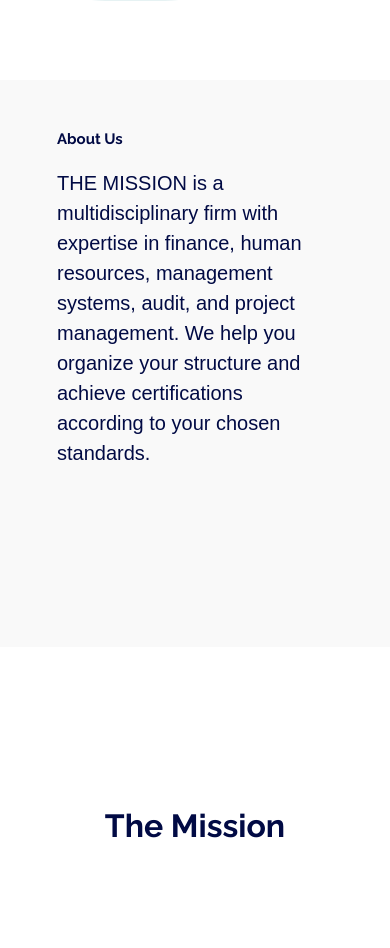
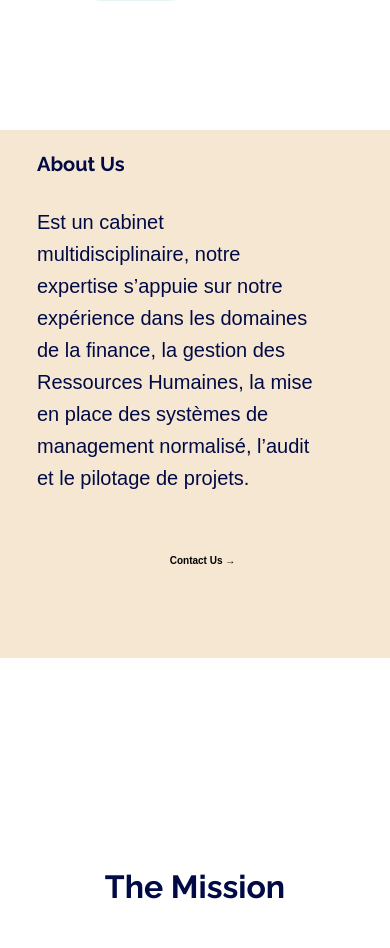
Before and after one commit to Lunix07/Themission-website, a PHP site: page / in a window 390 px wide. Shown: the part 799-1747 px from the top of the page. Run offline with PHP 8.4, Linux system fonts and the light colour scheme; some web fonts are replaced.

Commit message:
about us section modification

```diff
--- a/assets/css/index.css
+++ b/assets/css/index.css
@@ -719,6 +719,89 @@
 	}
 }
 
+.closer-title {
+  font-size: 3rem;
+  text-align: left;
+  font-weight: bold;
+}
+
+.hero-caption {
+  width: 50%;
+  padding: 22px;
+  background-color: #f5e7d1; /* Light beige background */
+  display: flex;
+  flex-direction: column;
+  justify-content: center;
+  height: 100%; /* Ensure alignment */
+  opacity: 0; /* Hide initially */
+  transition: opacity 0.6s ease-in-out; /* Smooth fade-in effect */
+}
+
+.hero-caption[data-aos="fade-up"] {
+  opacity: 1; /* Ensure it appears with animation */
+}
+
+.hero-caption p {
+  font-size: 1.1rem;
+  line-height: 1.6;
+  text-align: left;
+  color: #333;
+  margin-top: 20px;
+  flex-grow: 1;
+}
+
+.contact-us {
+  font-size: 1rem;
+  font-weight: bold;
+  text-decoration: none;
+  color: #000;
+  margin-top: 20px;
+  display: inline-block;
+}
+
+.slider-area {
+  padding: 50px 0;
+  background-color: #fff;
+}
+
+.slider-cap-wrapper {
+  display: flex;
+  justify-content: space-between;
+  align-items: stretch;
+  max-width: 1200px;
+  margin: 0 auto;
+  height: 100%;
+}
+
+.hero-img {
+  width: 50%;
+  overflow: hidden;
+}
+
+.hero-img img {
+  width: 100%;
+  height: 442px;
+  object-fit: cover;
+}
+
+@media (max-width: 767px) {
+  .slider-cap-wrapper {
+    flex-direction: column;
+    text-align: center;
+  }
+
+  .hero-caption, .hero-img {
+    width: 100%;
+  }
+
+  .closer-title {
+    font-size: 2rem;
+  }
+
+  .hero-caption p {
+    font-size: 1rem;
+  }
+}
 
   /*--------------------------------------------------------------
   # Clients Section
--- a/index.php
+++ b/index.php
@@ -122,98 +122,23 @@
             <!-- Single Slider -->
             <div class="single-slider">
                 <div class="slider-cap-wrapper">
-                    <div class="hero-caption">
-                        <!-- Section Title -->
-                        <h2 class="closer-title" data-aos="fade-up" data-aos-delay="100">About Us</h2>
-                        <!-- End Section Title -->
-                        <p data-aos="fade-up" data-aos-delay="200">
-                            THE MISSION is a multidisciplinary firm with expertise in finance, human resources, management systems, audit, and project management. We help you organize your structure and achieve certifications according to your chosen standards.
-                        </p>
-                    </div>
                     <div class="hero-img" data-aos="fade-up" data-aos-delay="300">
                         <img src="assets/img/identity.jpg" alt="About Us">
+                    </div>
+                    <div class="hero-caption" data-aos="fade-up" data-aos-delay="200">
+                        <!-- Section Title -->
+                        <h2 class="closer-title">About Us</h2>
+                        <!-- End Section Title -->
+                        <p>
+                            Est un cabinet multidisciplinaire, notre expertise s’appuie sur notre expérience dans les domaines de la finance, la gestion des Ressources Humaines, la mise en place des systèmes de management normalisé, l’audit et le pilotage de projets.
+                        </p>
+                        <a href="#contact" class="contact-us">Contact Us →</a>
                     </div>
                 </div>
             </div>
         </div>
     </div>
 </section>
-
-<style>
-/* About Section
---------------------------------------------------------------*/
-
-.closer-title {
-  margin-bottom: 20px; /* Adjust space below the title */
-  font-size: 2rem; /* Modern, clean font size */
-  text-align: left; /* Align text to the left for a modern look */
-  font-weight: bold; /* Bold title for emphasis */
-}
-
-.hero-caption p {
-  margin-top: 0; /* Remove top margin for cleaner spacing */
-  font-size: 1rem; /* Comfortable reading size */
-  line-height: 1.5; /* Optimal line height for readability */
-  text-align: left; /* Left-align text for a modern feel */
-  color: #333; /* Subtle text color */
-}
-
-.slider-area {
-  padding: 50px 0; /* Adequate padding for spacing */
-  background-color: #f9f9f9; /* Light background for a clean look */
-}
-
-.slider-cap-wrapper {
-  display: flex;
-  justify-content: space-between;
-  align-items: center;
-  max-width: 1200px;
-  margin: 0 auto;
-  padding: 0 20px;
-}
-
-.hero-caption {
-  width: 50%; /* Adjust width for text */
-  padding-right: 20px; /* Spacing between text and image */
-}
-
-.hero-img {
-  width: 45%; /* Adjust width for image */
-  overflow: hidden;
-}
-
-.hero-img img {
-  width: 100%;
-  height: auto;
-  border-radius: 8px; /* Optional: Adds rounded corners to the image */
-}
-
-@media (max-width: 767px) {
-  .slider-cap-wrapper {
-    flex-direction: column;
-    text-align: center;
-  }
-
-  .hero-caption, .hero-img {
-    width: 100%;
-    padding-right: 0;
-  }
-
-  .hero-img {
-    margin-top: 20px;
-  }
-
-  .closer-title {
-    font-size: 1.5rem; /* Slightly smaller title on mobile */
-  }
-
-  .hero-caption p {
-    font-size: 0.9rem; /* Slightly smaller text on mobile */
-  }
-}
-</style>
-
-
 
 
 
```
